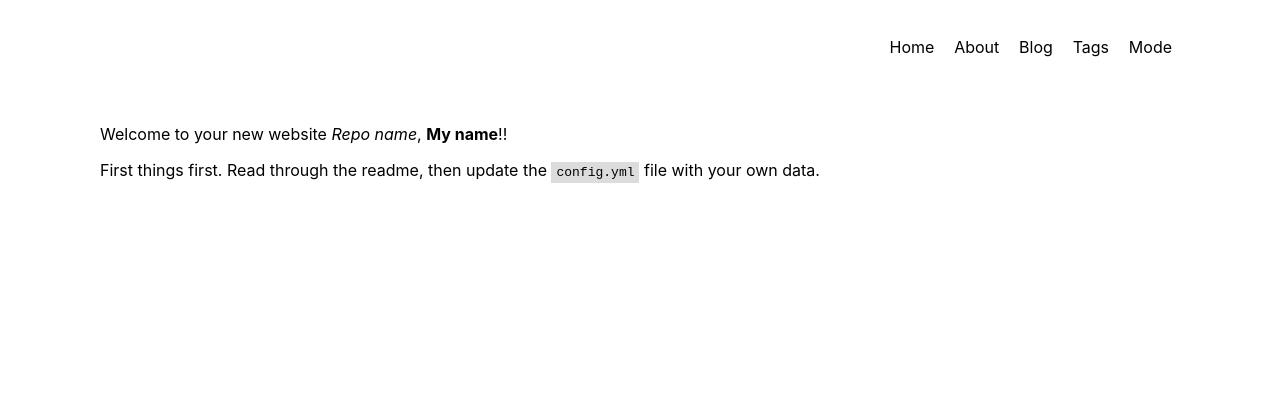
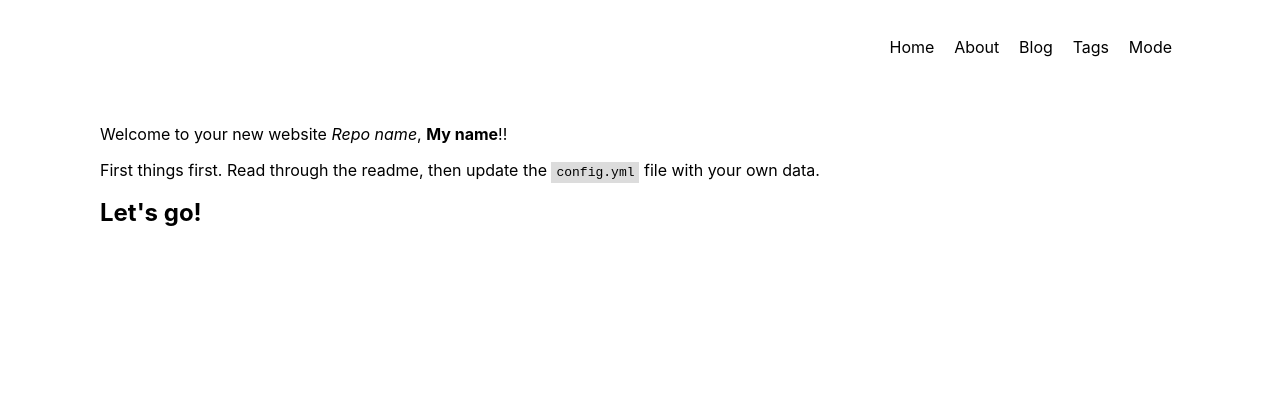
Before and after one commit to Erisred/Erisred, a Jekyll site: the page built from index.html, in a window 1280 px wide. Shown: the top 393 px of the page. Built offline with Jekyll 4.4.1, drawn with Linux system fonts in a browser that asks for light colours; nearby versions of some CDN libraries.

Commit message:
gitignore

```diff
--- a/index.html
+++ b/index.html
@@ -5,3 +5,5 @@ title: Home
 <p>Welcome to your new website <i>{{site.name}}</i>, <b>{{site.author}}</b>!!</p>
 
 <p>First things first. Read through the readme, then update the <code>config.yml</code> file with your own data.</p>
+
+<h2>Let's go!</h2>
```
Also changed, not shown: 1 other file.
